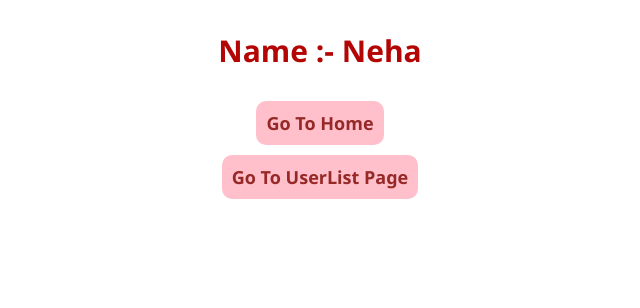
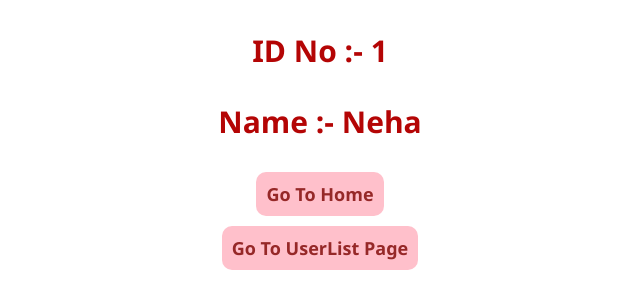
Before and after one commit to Neha-081/NextJS, a Next.js app: page /userlist/1 in a window 1280 px wide. Shown: the top 308 px of the page, without its empty margins (320-960 px from the left). Built offline with nearby package versions, Linux system fonts and the light colour scheme.

Commit message:
final commit

```diff
--- a/pages/userlist/[id].js
+++ b/pages/userlist/[id].js
@@ -15,6 +15,7 @@ const usersDetail=(props)=>{
    }
 
    return (<div>
+       <p className="name">ID No :- {props.router.query.id} </p>
 <p className="name">Name :- {usersMap[props.router.query.id]} </p>
 <button onClick={()=>props.router.push("/")} className="homebtn">Go To Home</button>
 <button onClick={()=>props.router.push("/usersList")} className="homebtn">Go To UserList Page</button>
```
